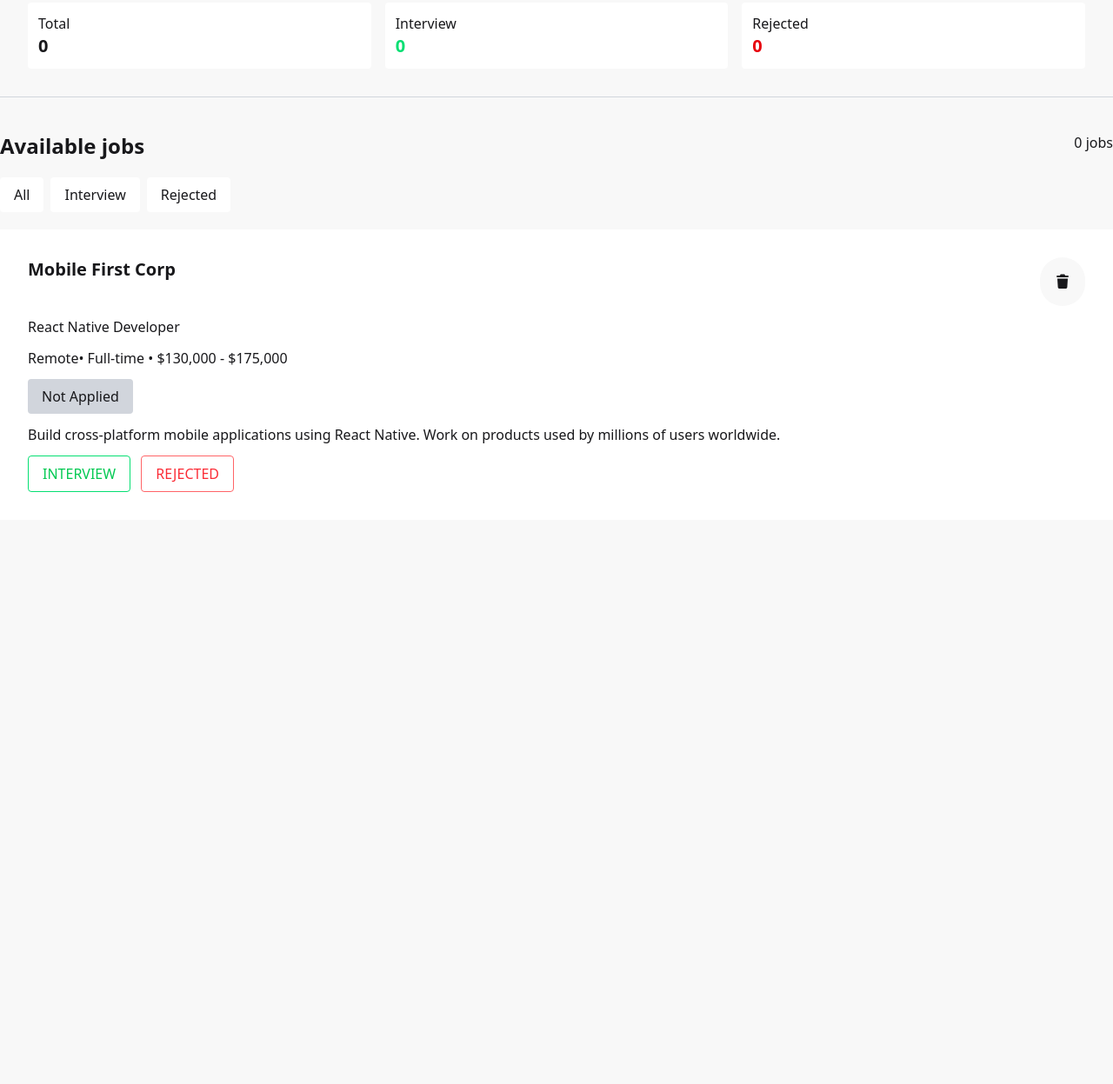
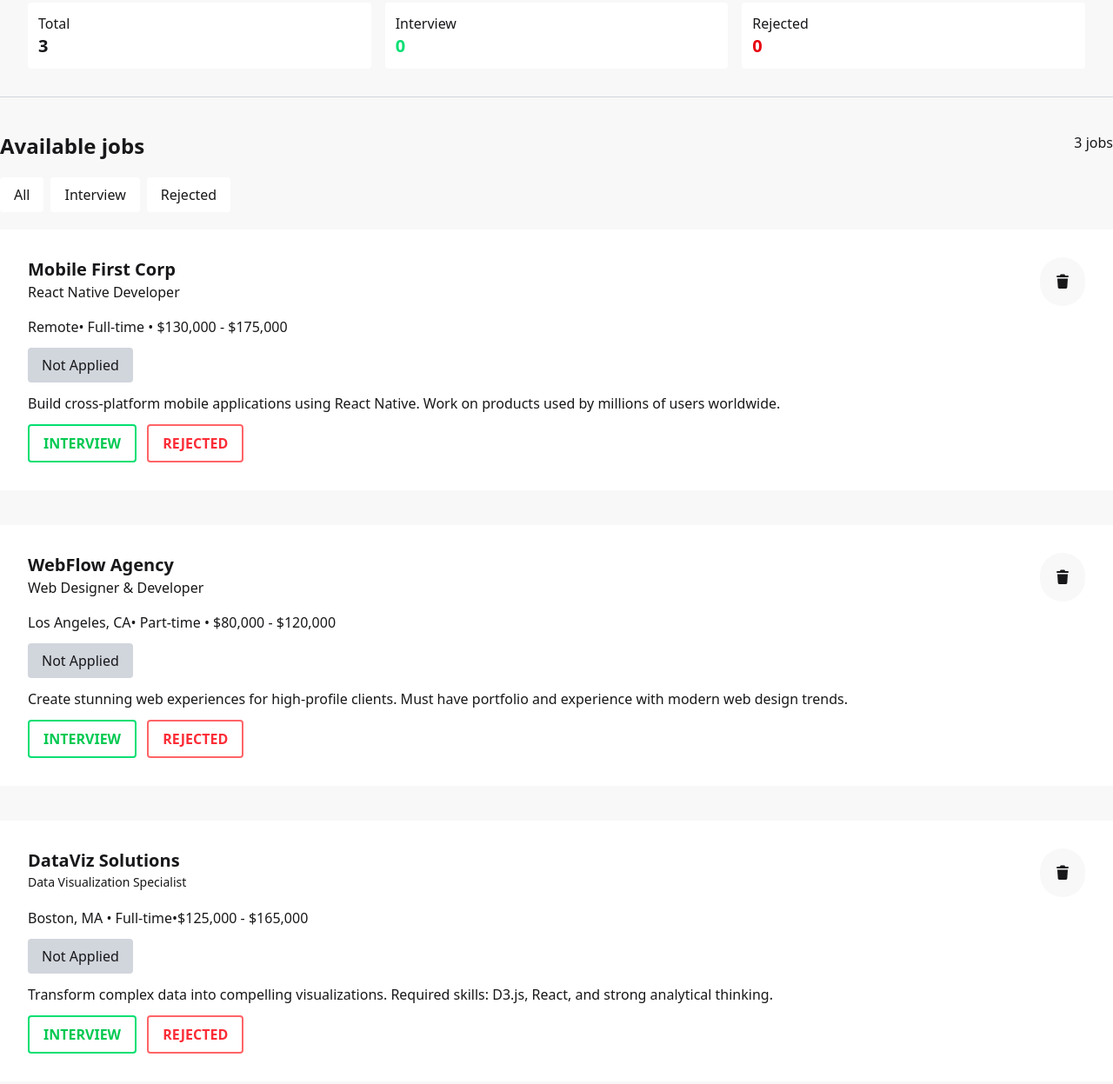
Before and after one commit to shajjadulferdous/basic-project-job-tracker, a plain HTML site: page index.html in a window 1280 px wide. Shown: the part 77-1324 px from the top of the page at 87% size. Drawn offline with nearby package versions, Linux system fonts and the light colour scheme.

Commit message:
second-push

```diff
--- a/index.html
+++ b/index.html
@@ -7,29 +7,29 @@
     <link rel="stylesheet" href="https://cdnjs.cloudflare.com/ajax/libs/font-awesome/7.0.1/css/all.min.css" integrity="sha512-2SwdPD6INVrV/lHTZbO2nodKhrnDdJK9/kg2XD1r9uGqPo1cUbujc+IYdlYdEErWNu69gVcYgdxlmVmzTWnetw==" crossorigin="anonymous" referrerpolicy="no-referrer" />
    <link href="https://cdn.jsdelivr.net/npm/daisyui@5" rel="stylesheet" type="text/css" />
    <script src="https://cdn.jsdelivr.net/npm/@tailwindcss/browser@4"></script>
-   <link href="https://cdn.jsdelivr.net/npm/daisyui@5/themes.css" rel="stylesheet" type="text/css" />
+   <!-- <link href="https://cdn.jsdelivr.net/npm/daisyui@5/themes.css" rel="stylesheet" type="text/css" /> -->
 
 </head>
 <body class="bg-base-200 h-[3000px]">
-    <header class="container mx-auto p-8 sticky top-0 bg-base-200 z-10">
+    <header class="container mx-auto p-8 bg-base-200 z-10">
         <h1 class="text-3xl font-bold mb-3">Job Application Tracker</h1>
         <div class="grid grid-cols-3 gap-4">
             <div class="bg-white rounded transition-all duration-300 hover:scale-[1.02] hover:-translate-y-1">
                 <div class="p-3">
                     <div>Total</div>
-                    <div class="text-xl font-bold">0</div>
+                    <div  class="total text-xl font-bold">0</div>
                 </div>
             </div>
           <div class="bg-white rounded transition-all duration-300 hover:scale-[1.02] hover:-translate-y-1">
                 <div class="p-3">
                     <div>Interview</div>
-                    <div class="text-xl font-bold text-green-400">0</div>
+                    <div id="interview" class="text-xl font-bold text-green-400">0</div>
                 </div>
             </div>
         <div class="bg-white rounded transition-all duration-300 hover:scale-[1.02] hover:-translate-y-1">
                 <div class="p-3">
                     <div>Rejected</div>
-                    <div class="text-xl font-bold text-red-600">0</div>
+                    <div id="rejected" class="text-xl font-bold text-red-600">0</div>
                 </div>
             </div>
         </div>
@@ -39,29 +39,70 @@
     <main class="container mx-auto">
         <div class="flex justify-between">
             <h2 class="text-2xl font-bold mb-5">Available jobs</h2>
-            <div><span>0</span> jobs</div>
+            <div><span class="total">0</span> jobs</div>
         </div>
-        <div class="flex gap-2 cursor-pointer">
-            <button class="bg-white py-2 px-4 rounded hover:bg-black hover:text-white hover:cursor-pointer active:scale-95">All</button>
-            <button class="bg-white py-2 px-4 rounded hover:bg-black hover:text-white hover:cursor-pointer active:scale-95">Interview</button>
-            <button class="bg-white py-2 px-4 rounded hover:bg-black hover:text-white hover:cursor-pointer active:scale-95">Rejected</button>
+        <div class="flex gap-2">
+            <button onclick="ChangeButton('all-jobs')" id="all-jobs" class="bg-white py-2 px-4 rounded hover:bg-green-500 hover:text-white hover:cursor-pointer active:scale-95">All</button>
+            <button onclick="ChangeButton('interview-jobs')" id="interview-jobs" class="bg-white py-2 px-4 rounded hover:bg-green-500 hover:text-white hover:cursor-pointer active:scale-95">Interview</button>
+            <button onclick="ChangeButton('rejected-jobs')" id="rejected-jobs" class="bg-white py-2 px-4 rounded hover:bg-green-500 hover:text-white hover:cursor-pointer active:scale-95">Rejected</button>
         </div>
 
-        <section class="jobList my-5">
+        <section id="jobContainers" class="jobList my-5 space-y-10">
+
            <div class="p-8 bg-white space-y-3 transition-all duration-300 hover:-translate-y-2  hover:scale-[1.02]">
              <div class="flex justify-between">
-                <h1 class="font-bold text-xl">Mobile First Corp</h1>
+                <div>
+                 <h1 class="title font-bold text-xl">Mobile First Corp</h1>
+                 <p class="position">React Native Developer</p>
+                </div>
                 <button class="p-4 rounded-full bg-base-200 cursor-pointer hover:bg-slate-600 hover:text-white active:scale-95"><i class="fa-solid fa-trash"></i></button>
              </div>
-             <p>React Native Developer</p>
-             <p>Remote• Full-time • $130,000 - $175,000</p>
-             <button class="bg-gray-300 px-4 py-2 rounded">Not Applied</button>
-             <p>Build cross-platform mobile applications using React Native. Work on products used by millions of users worldwide.</p>
+
+             <p class="salary">Remote• Full-time • $130,000 - $175,000</p>
+             <button class="status-ase bg-gray-300 px-4 py-2 rounded">Not Applied</button>
+             <p class="details">Build cross-platform mobile applications using React Native. Work on products used by millions of users worldwide.</p>
              <div class="space-x-2">
-                <button class="px-4 py-2 border-green-400 border text-green-500 transition-all duration-300 active:scale-95 hover:bg-green-500 hover:text-white hover:cursor-pointer rounded">INTERVIEW</button>
-                <button class="px-4 py-2 border-red-400 border text-red-500 transition-all duration-300 active:scale-95 hover:bg-red-500 hover:text-white hover:cursor-pointer rounded">REJECTED</button>
+                <button  class="interview-btn px-4 py-2 font-bold border-green-400 border-2 text-green-500 transition-all duration-300 active:scale-95 hover:bg-green-500 hover:text-white hover:cursor-pointer rounded">INTERVIEW</button>
+                <button class="rejected-btn px-4 py-2 font-bold border-red-400 border-2 text-red-500 transition-all duration-300 active:scale-95 hover:bg-red-500 hover:text-white hover:cursor-pointer rounded">REJECTED</button>
              </div>
            </div>
+
+
+            <div class="p-8 bg-white space-y-3 transition-all duration-300 hover:-translate-y-2  hover:scale-[1.02]">
+                <div class="flex justify-between">
+                 <div>
+                    <h1 class="title font-bold text-xl">WebFlow Agency</h1>
+                    <p class="position">Web Designer & Developer</p>
+                 </div>
+                <button class="p-4 rounded-full bg-base-200 cursor-pointer hover:bg-slate-600 hover:text-white active:scale-95"><i class="fa-solid fa-trash"></i></button>
+                </div>
+
+                <p class="salary">Los Angeles, CA• Part-time • $80,000 - $120,000</p>
+                <button class="status-ase bg-gray-300 px-4 py-2 rounded">Not Applied</button>
+                <p class="details">Create stunning web experiences for high-profile clients. Must have portfolio and experience with modern web design trends.</p>
+                <div class="space-x-2">
+                <button class="interview-btn px-4 py-2 font-bold border-green-400 border-2 text-green-500 transition-all duration-300 active:scale-95 hover:bg-green-500 hover:text-white hover:cursor-pointer rounded">INTERVIEW</button>
+                <button class="rejected-btn px-4 py-2 font-bold border-red-400 border-2 text-red-500 transition-all duration-300 active:scale-95 hover:bg-red-500 hover:text-white hover:cursor-pointer rounded ">REJECTED</button>
+                </div>
+            </div>
+
+
+            <div class="p-8 bg-white space-y-3 transition-all duration-300 hover:-translate-y-2  hover:scale-[1.02]">
+                <div class="flex justify-between">
+                    <div>
+                        <h1  class="title font-bold text-xl">DataViz Solutions</h1>
+                        <p class="position text-[14px]">Data Visualization Specialist</p>
+                    </div>
+                <button class="p-4 rounded-full bg-base-200 cursor-pointer hover:bg-slate-600 hover:text-white active:scale-95"><i class="fa-solid fa-trash"></i></button>
+                </div>
+                <p class="salary">Boston, MA • Full-time•$125,000 - $165,000</p>
+                <button class="status-ase bg-gray-300 px-4 py-2 rounded">Not Applied</button>
+                <p class="details">Transform complex data into compelling visualizations. Required skills: D3.js, React, and strong analytical thinking.</p>
+                <div class="space-x-2">
+                <button class="interview-btn px-4 py-2 font-bold border-green-400 border-2 text-green-500 transition-all duration-300 active:scale-95 hover:bg-green-500 hover:text-white hover:cursor-pointer rounded">INTERVIEW</button>
+                <button class="rejected-btn px-4 py-2 font-bold border-red-400 border-2 text-red-500 transition-all duration-300 active:scale-95 hover:bg-red-500 hover:text-white hover:cursor-pointer rounded ">REJECTED</button>
+                </div>
+            </div>
         </section>
     </main>
     <script src="./script.js"></script>
--- a/script.js
+++ b/script.js
@@ -0,0 +1,37 @@
+let interviewContainers = []
+let rejectedContainers = []
+const jobContainers = document.querySelector('#jobContainers');
+
+function setValue(){
+    const total = document.querySelectorAll('.total');
+    const interview = document.getElementById('interview');
+    const rejected = document.getElementById('rejected');
+    const value = document.getElementById('jobContainers');
+    for ( let x of total){
+         x.innerText = value.children.length;
+    }
+    interview.innerText = interviewContainers.length;
+    rejected.innerText =  rejectedContainers.length;
+}
+setValue();
+function ChangeButton(id){
+     const allBtn = document.querySelector('#all-jobs');
+     const interviewBtn = document.querySelector('#interview-jobs')
+     const rejectedBtn = document.querySelector('#rejected-jobs');
+     allBtn.classList.remove('bg-green-500' , 'text-white');
+     interviewBtn.classList.remove('bg-green-500' , 'text-white');
+     rejectedBtn.classList.remove('bg-green-500' , 'text-white');
+     allBtn.classList.add('bg-white' , 'text-black');
+     interviewBtn.classList.add('bg-white' , 'text-black');
+     rejectedBtn.classList.add('bg-white' , 'text-black');
+     const btn = document.getElementById(id);
+     btn.classList.remove('bg-white' , 'text-black');
+     btn.classList.add('bg-green-500' , 'text-white');
+}
+
+jobContainers.addEventListener('click' , function(event){
+     if(event.target.classList.contains('interview-btn')){
+          const container = event.target.parentNode.parentNode;
+          const title = container.querySelector('')
+     }
+})
```
